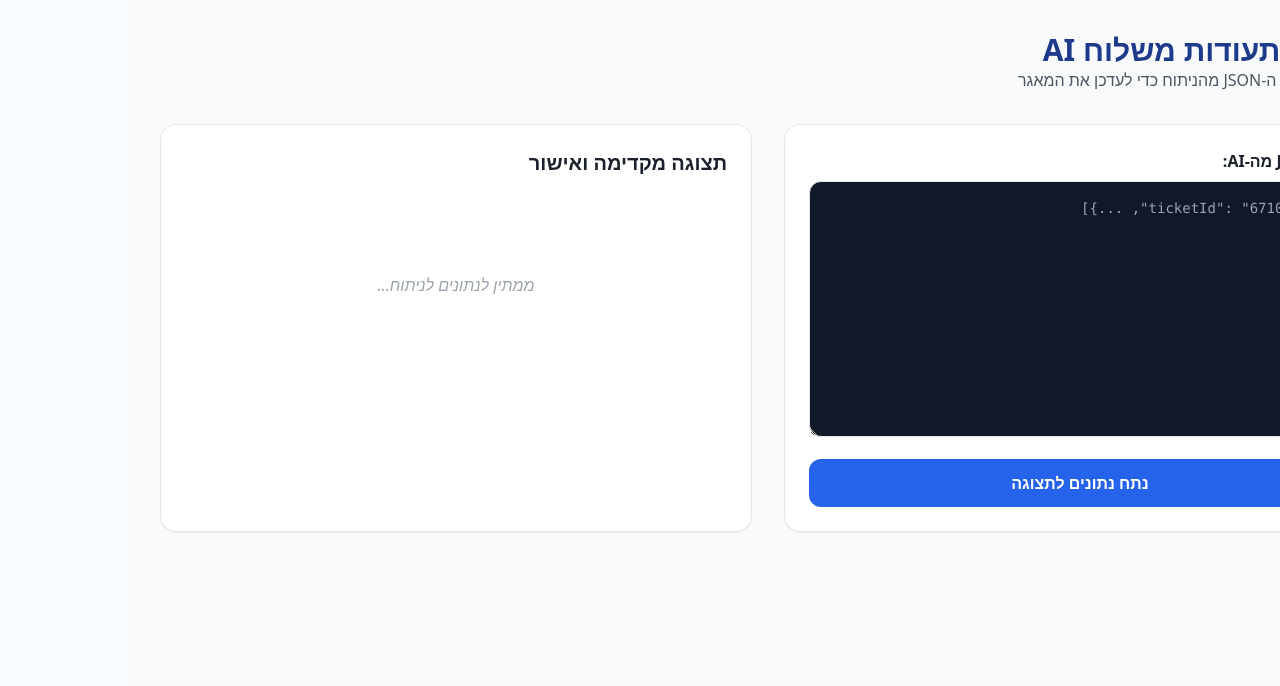
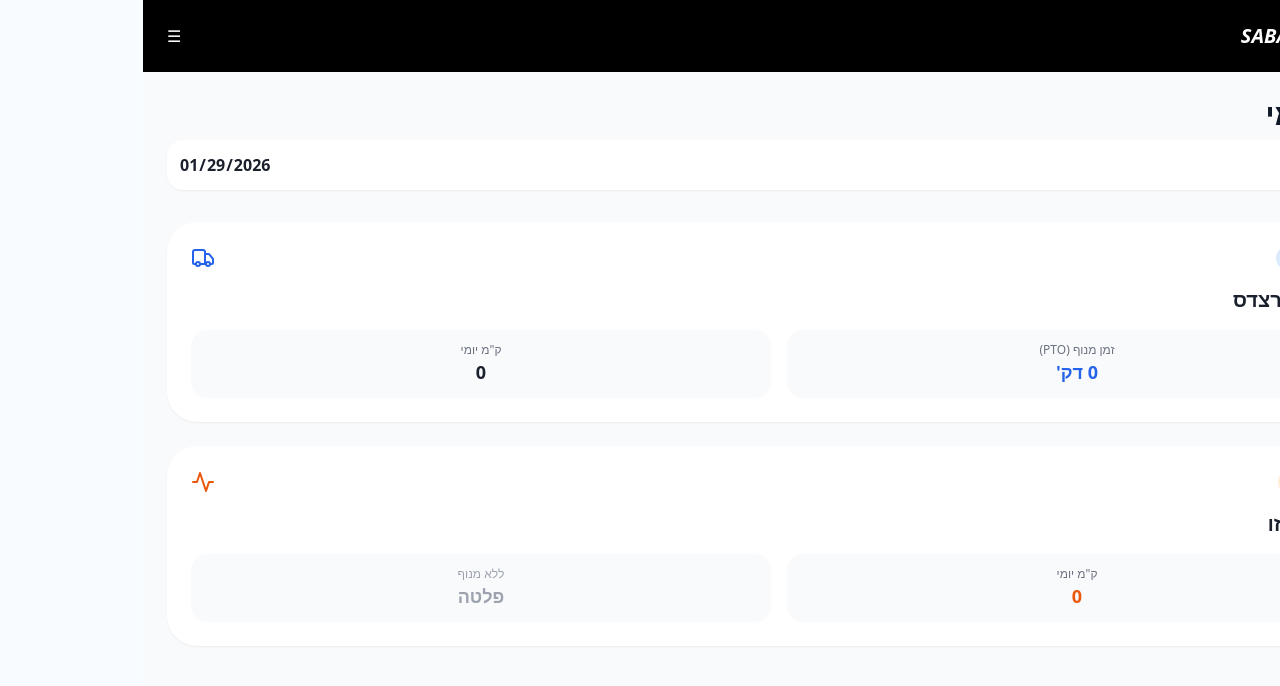
Before and after one commit to saban942025-cyber/ituran-94, a Next.js app: page /delivery-reports in a window 1280 px wide. Shown: the top 686 px of the page. Built offline with nearby package versions, Linux system fonts and the light colour scheme; no server answers; the database is empty.

Commit message:
Update page.tsx

```diff
--- a/app/delivery-reports/page.tsx
+++ b/app/delivery-reports/page.tsx
@@ -1,104 +1,82 @@
 'use client';
-import { useState } from 'react';
-import { db } from '../../lib/firebase';
-import { ref, push, serverTimestamp } from 'firebase/database';
+import { useState, useEffect } from 'react';
+import { database } from '@/lib/firebase';
+import { ref, get } from 'firebase/database';
+import { Truck, Calendar, Activity, Clock } from 'lucide-react';
 
-export default function DeliveryReportsPage() {
-  const [jsonInput, setJsonInput] = useState('');
-  const [parsedData, setParsedData] = useState<any[]>([]);
-  const [isSaving, setIsSaving] = useState(false);
+export default function DailyReport() {
+  const [selectedDate, setSelectedDate] = useState('2026-01-29');
+  const [data, setData] = useState<any>(null);
 
-  // פונקציה לעיבוד ה-JSON שהתקבל מהפקודה
-  const handleParse = () => {
-    try {
-      const data = JSON.parse(jsonInput);
-      setParsedData(Array.isArray(data) ? data : [data]);
-    } catch (e) {
-      alert('שגיאה בפורמט ה-JSON. וודא שהעתקת את הפלט מה-AI במדויק.');
-    }
-  };
-
-  // שמירת התעודות המאושרות ל-Firebase (היסטוריית תעודות)
-  const saveToFirebase = async () => {
-    setIsSaving(true);
-    try {
-      const historyRef = ref(db, 'delivery_history');
-      for (const ticket of parsedData) {
-        await push(historyRef, {
-          ...ticket,
-          processedAt: serverTimestamp(),
-          status: ticket.status || 'Pending'
-        });
-      }
-      alert('התעודות נשמרו בהצלחה במאגר ההיסטורי!');
-      setParsedData([]);
-      setJsonInput('');
-    } catch (e) {
-      console.error(e);
-      alert('שגיאה בשמירה ל-Firebase');
-    }
-    setIsSaving(false);
-  };
+  useEffect(() => {
+    // משיכת הנתונים לפי התאריך שנבחר
+    const reportRef = ref(database, `daily_analysis/${selectedDate}`);
+    get(reportRef).then((snapshot) => {
+      if (snapshot.exists()) setData(snapshot.val());
+    });
+  }, [selectedDate]);
 
   return (
-    <div className="min-h-screen bg-gray-50 p-8" dir="rtl">
-      <header className="mb-8">
-        <h1 className="text-3xl font-bold text-blue-900">קליטת תעודות משלוח AI</h1>
-        <p className="text-gray-600">הדבק את פלט ה-JSON מהניתוח כדי לעדכן את המאגר</p>
-      </header>
+    <div dir="rtl" className="min-h-screen bg-gray-50 pb-20 font-sans">
+      {/* Header עם תפריט המבורגר */}
+      <nav className="bg-black text-white p-4 flex justify-between items-center sticky top-0 z-50">
+        <div className="text-xl font-black italic">SABAN LOGISTICS</div>
+        <button className="p-2">☰</button>
+      </nav>
 
-      <div className="grid grid-cols-1 lg:grid-cols-2 gap-8">
-        {/* אזור הזנת פקודה */}
-        <div className="bg-white p-6 rounded-2xl shadow-sm border">
-          <label className="block font-bold mb-2">פלט JSON מה-AI:</label>
-          <textarea
-            className="w-full h-64 p-4 border rounded-xl font-mono text-sm bg-gray-900 text-green-400"
-            placeholder='[{"ticketId": "6710318", ...}]'
-            value={jsonInput}
-            onChange={(e) => setJsonInput(e.target.value)}
+      <div className="p-6">
+        <h1 className="text-3xl font-black text-gray-900 mb-2">סיכום יומי</h1>
+
+        {/* בחירת תאריך */}
+        <div className="flex items-center gap-2 bg-white p-3 rounded-2xl shadow-sm mb-8">
+          <Calendar className="text-blue-600" size={20} />
+          <input
+            type="date"
+            value={selectedDate}
+            onChange={(e) => setSelectedDate(e.target.value)}
+            className="font-bold outline-none w-full"
           />
-          <button
-            onClick={handleParse}
-            className="mt-4 w-full bg-blue-600 text-white font-bold py-3 rounded-xl hover:bg-blue-700 transition"
-          >
-            נתח נתונים לתצוגה
-          </button>
         </div>
 
-        {/* תצוגת אישור לפני שמירה */}
-        <div className="bg-white p-6 rounded-2xl shadow-sm border">
-          <h2 className="text-xl font-bold mb-4">תצוגה מקדימה ואישור</h2>
-          {parsedData.length > 0 ? (
-            <div className="space-y-4">
-              {parsedData.map((ticket, idx) => (
-                <div key={idx} className={`p-4 rounded-lg border-2 ${ticket.status === 'Red' ? 'border-red-200 bg-red-50' : 'border-green-200 bg-green-50'}`}>
-                  <div className="flex justify-between items-start">
-                    <div>
-                      <span className="font-black text-lg">#{ticket.ticketId}</span>
-                      <p className="font-bold">{ticket.customer}</p>
-                    </div>
-                    <span className={`px-2 py-1 rounded text-xs font-bold ${ticket.status === 'Red' ? 'bg-red-500 text-white' : 'bg-green-500 text-white'}`}>
-                      {ticket.status === 'Red' ? 'טעון בדיקה' : 'תקין'}
-                    </span>
-                  </div>
-                  <div className="mt-2 text-sm grid grid-cols-2 gap-2">
-                    <p><b>נהג:</b> {ticket.driver}</p>
-                    <p><b>זמן מנוף:</b> {ticket.craneMinutes} דק'</p>
-                    <p className="col-span-2 text-xs text-gray-500 italic"><b>הערות:</b> {ticket.notes || 'אין'}</p>
-                  </div>
-                </div>
-              ))}
-              <button
-                onClick={saveToFirebase}
-                disabled={isSaving}
-                className="w-full bg-green-600 text-white font-bold py-3 rounded-xl hover:bg-green-700 disabled:opacity-50"
-              >
-                {isSaving ? 'שומר במאגר...' : 'אשר ושמור בהיסטוריה'}
-              </button>
+        {/* השוואת נהגים */}
+        <div className="space-y-6">
+          {/* כרטיס חכמת - מרצדס */}
+          <div className="bg-white rounded-[30px] p-6 shadow-sm border-r-8 border-blue-600">
+            <div className="flex justify-between items-center mb-4">
+              <span className="bg-blue-100 text-blue-700 px-3 py-1 rounded-full text-xs font-black">משאית מנוף</span>
+              <Truck size={24} className="text-blue-600" />
             </div>
-          ) : (
-            <p className="text-gray-400 italic text-center py-20">ממתין לנתונים לניתוח...</p>
-          )}
+            <h2 className="text-xl font-black">חכמת - מרצדס</h2>
+            <div className="grid grid-cols-2 gap-4 mt-4">
+              <div className="bg-gray-50 p-3 rounded-2xl text-center">
+                <p className="text-xs text-gray-500">זמן מנוף (PTO)</p>
+                <p className="text-lg font-black text-blue-600">{data?.mercedes?.pto || 0} דק'</p>
+              </div>
+              <div className="bg-gray-50 p-3 rounded-2xl text-center">
+                <p className="text-xs text-gray-500">ק"מ יומי</p>
+                <p className="text-lg font-black">{data?.mercedes?.km || 0}</p>
+              </div>
+            </div>
+          </div>
+
+          {/* כרטיס עלי - איסוזו */}
+          <div className="bg-white rounded-[30px] p-6 shadow-sm border-r-8 border-orange-500">
+            <div className="flex justify-between items-center mb-4">
+              <span className="bg-orange-100 text-orange-700 px-3 py-1 rounded-full text-xs font-black">פריקה ידנית</span>
+              <Activity size={24} className="text-orange-600" />
+            </div>
+            <h2 className="text-xl font-black">עלי - איסוזו</h2>
+            <div className="grid grid-cols-2 gap-4 mt-4 text-center">
+               <div className="bg-gray-50 p-3 rounded-2xl">
+                <p className="text-xs text-gray-500">ק"מ יומי</p>
+                <p className="text-lg font-black text-orange-600">{data?.isuzu?.km || 0}</p>
+              </div>
+              <div className="bg-gray-50 p-3 rounded-2xl text-center text-gray-400">
+                <p className="text-xs">ללא מנוף</p>
+                <p className="text-lg font-black">פלטה</p>
+              </div>
+            </div>
+          </div>
         </div>
       </div>
     </div>
```
